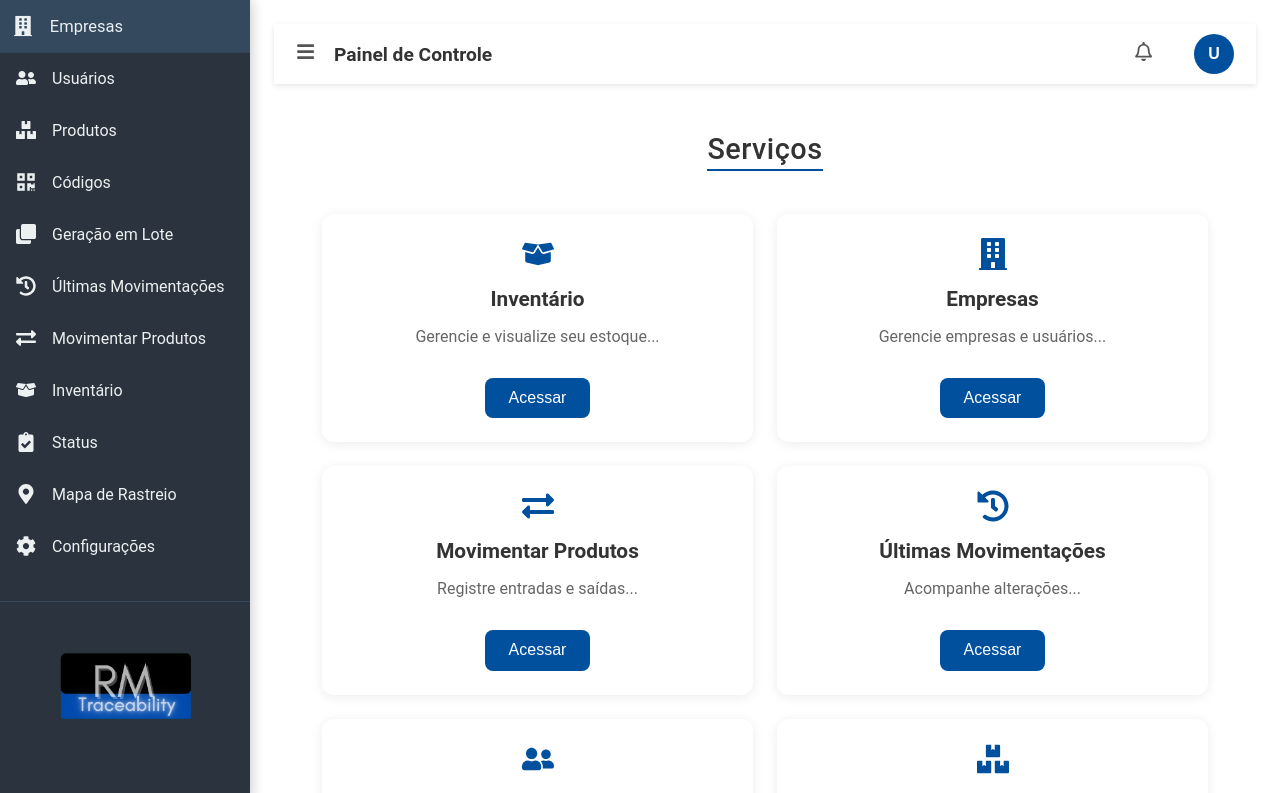
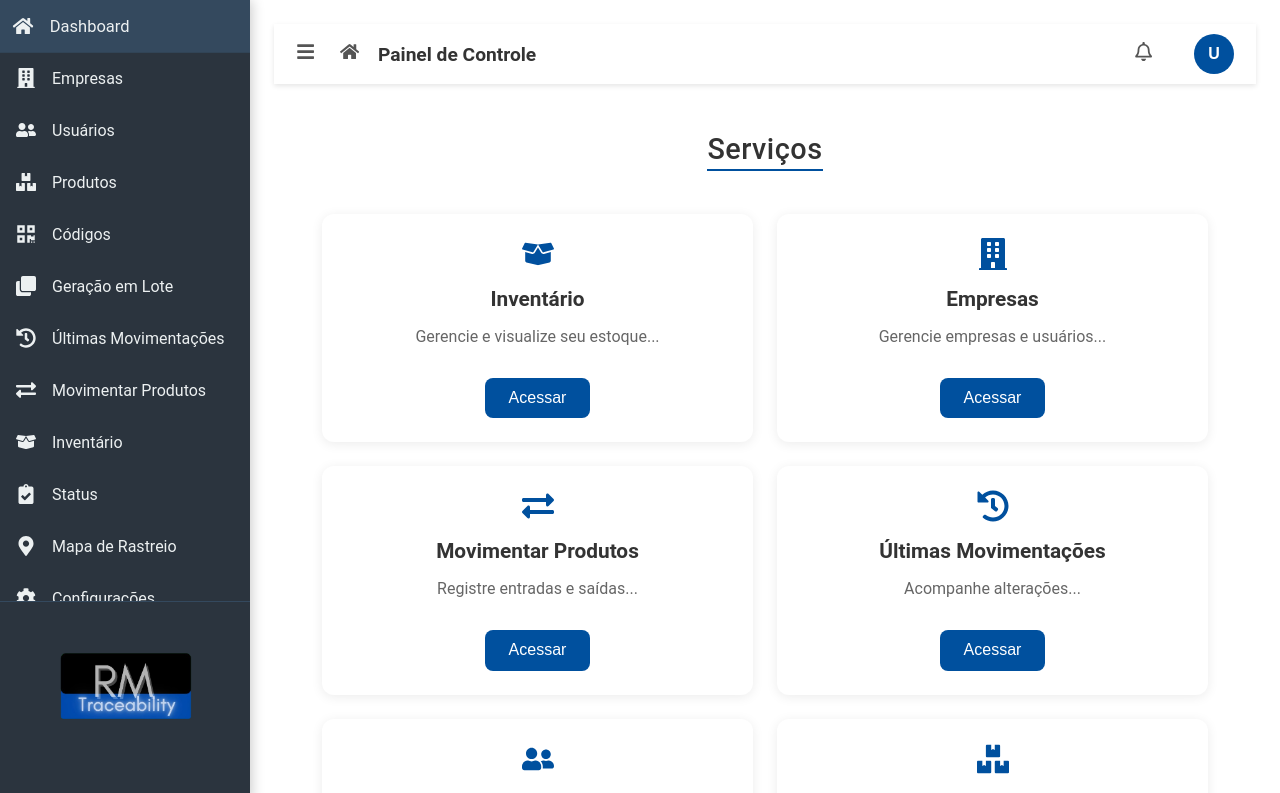
Before and after one commit to rafa17magalhaes/rm-traceability-front, a React (Create React App) app: page /dashboard in a window 1280 px wide. Shown: the top 793 px of the page. Built offline with nearby package versions, Linux system fonts and the light colour scheme.

Commit message:
Feat(header, sidebar): add "Home" button to navigate back to dashboard

```diff
--- a/src/features/Dashboard/components/Header.tsx
+++ b/src/features/Dashboard/components/Header.tsx
@@ -6,6 +6,7 @@ import {
   FaBuilding,
   FaIdBadge,
   FaExclamationCircle,
+  FaHome,
 } from 'react-icons/fa';
 import { useAuth } from 'context/AuthContext';
 import { useAppDispatch, useAppSelector } from 'store/hooks';
@@ -118,9 +119,16 @@ const Header: React.FC<HeaderProps> = ({ onToggleSidebar, onLogout }) => {
   return (
     <HeaderContainerHeader>
       <TitleHeader>
+        {/* Ícone para abrir/fechar sidebar */}
         <IconButtonHeader onClick={onToggleSidebar}>
           <FaBars />
         </IconButtonHeader>
+
+        {/* Ícone para voltar ao dashboard */}
+        <IconButtonHeader onClick={() => navigate('/dashboard')}>
+          <FaHome />
+        </IconButtonHeader>
+
         Painel de Controle
       </TitleHeader>
 
--- a/src/features/Dashboard/components/Sidebar.tsx
+++ b/src/features/Dashboard/components/Sidebar.tsx
@@ -1,4 +1,3 @@
-// src/components/Sidebar.tsx
 import React from 'react';
 import { useNavigate } from 'react-router-dom';
 import {
@@ -19,6 +18,7 @@ import {
   FaClone,
   FaBoxOpen,
   FaMapMarkerAlt,
+  FaHome,
 } from 'react-icons/fa';
 import { useAuth } from 'context/AuthContext';
 import { useAppSelector } from 'store/hooks';
@@ -49,13 +49,22 @@ const Sidebar: React.FC<SidebarProps> = ({ collapsed = false }) => {
   const storedPermissions = useAppSelector(
     (state: RootState) => state.permissions.data[user?.id || ''] || {}
   );
-  const finalPermissions: Record<ModuleKey, boolean> = { ...defaultPermissions, ...storedPermissions };
+  const finalPermissions: Record<ModuleKey, boolean> = {
+    ...defaultPermissions,
+    ...storedPermissions,
+  };
 
   const isVisible = (permKey: ModuleKey) => finalPermissions[permKey] !== false;
 
   return (
     <SidebarContainer collapsed={collapsed}>
       <MenuWrapper>
+        {/* NOVO ITEM PARA O DASHBOARD */}
+        <MenuItem collapsed={collapsed} onClick={() => navigate('/dashboard')}>
+          <FaHome size={20} />
+          <span>Dashboard</span>
+        </MenuItem>
+
         {isVisible('empresas') && (
           <MenuItem collapsed={collapsed} onClick={() => navigate('/dashboard/empresas')}>
             <FaBuilding size={20} />
@@ -81,7 +90,10 @@ const Sidebar: React.FC<SidebarProps> = ({ collapsed = false }) => {
           </MenuItem>
         )}
         {isVisible('geracaoLote') && (
-          <MenuItem collapsed={collapsed} onClick={() => navigate('/dashboard/codigos/bulk-generate')}>
+          <MenuItem
+            collapsed={collapsed}
+            onClick={() => navigate('/dashboard/codigos/bulk-generate')}
+          >
             <FaClone size={20} />
             <span>Geração em Lote</span>
           </MenuItem>
@@ -92,14 +104,20 @@ const Sidebar: React.FC<SidebarProps> = ({ collapsed = false }) => {
               <FaHistory size={20} />
               <span>Últimas Movimentações</span>
             </MenuItem>
-            <MenuItem collapsed={collapsed} onClick={() => navigate('/dashboard/codigos/movements')}>
+            <MenuItem
+              collapsed={collapsed}
+              onClick={() => navigate('/dashboard/codigos/movements')}
+            >
               <FaExchangeAlt size={20} />
               <span>Movimentar Produtos</span>
             </MenuItem>
           </>
         )}
         {isVisible('inventario') && (
-          <MenuItem collapsed={collapsed} onClick={() => navigate('/dashboard/codigos/inventory')}>
+          <MenuItem
+            collapsed={collapsed}
+            onClick={() => navigate('/dashboard/codigos/inventory')}
+          >
             <FaBoxOpen size={20} />
             <span>Inventário</span>
           </MenuItem>
@@ -111,13 +129,19 @@ const Sidebar: React.FC<SidebarProps> = ({ collapsed = false }) => {
           </MenuItem>
         )}
         {isVisible('rastreamento') && (
-          <MenuItem collapsed={collapsed} onClick={() => navigate('/dashboard/rastreamento')}>
+          <MenuItem
+            collapsed={collapsed}
+            onClick={() => navigate('/dashboard/rastreamento')}
+          >
             <FaMapMarkerAlt size={20} />
             <span>Mapa de Rastreio</span>
           </MenuItem>
         )}
         {isVisible('configuracoes') && (
-          <MenuItem collapsed={collapsed} onClick={() => navigate('/dashboard/configuracoes')}>
+          <MenuItem
+            collapsed={collapsed}
+            onClick={() => navigate('/dashboard/configuracoes')}
+          >
             <FaCog size={20} />
             <span>Configurações</span>
           </MenuItem>
```
